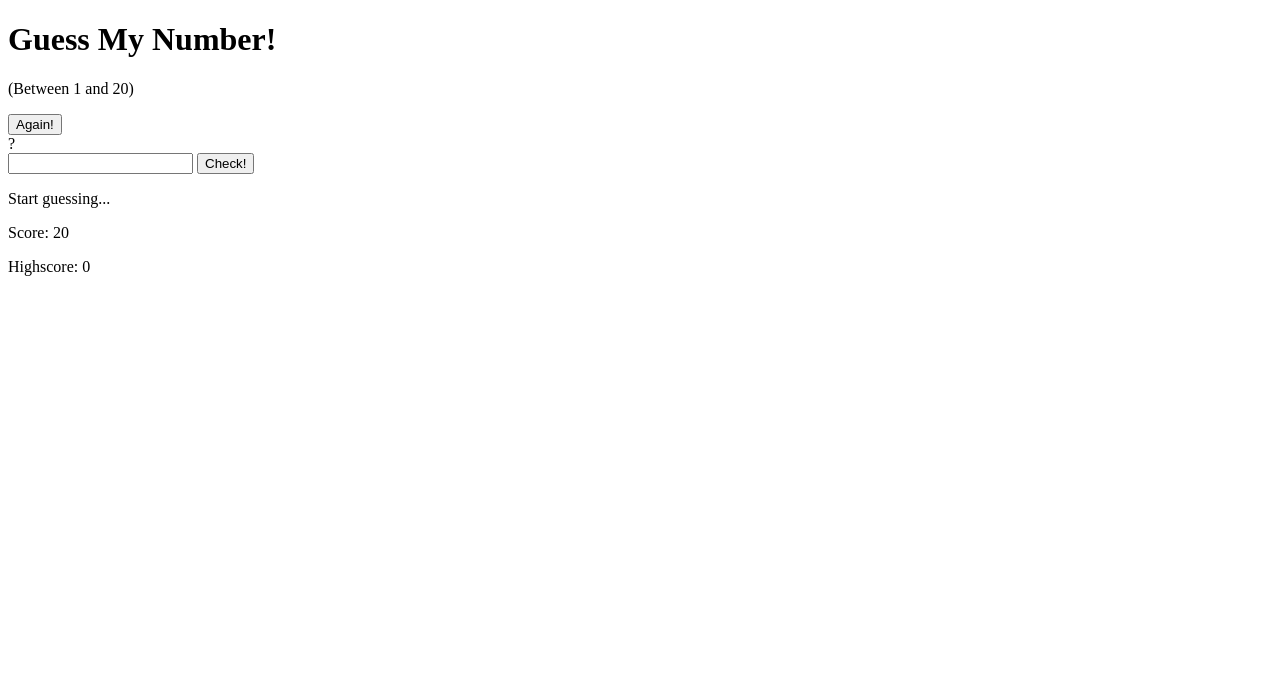
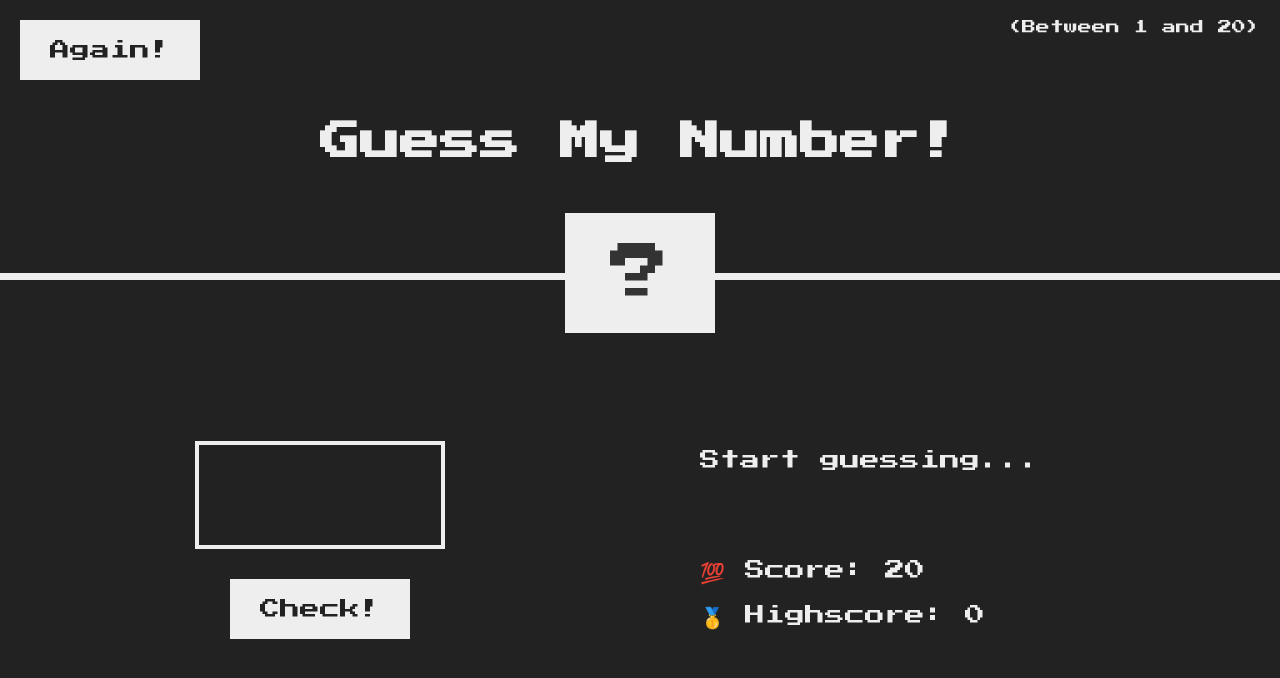
Before and after one commit to jawadalikhel/guess-my-number, a plain HTML site: page index.html in a window 1280 px wide. Drawn offline with Linux system fonts and the light colour scheme.

Commit message:
added css style

```diff
--- a/index.html
+++ b/index.html
@@ -1,13 +1,19 @@
 <!DOCTYPE html>
-<html>
-  <header></header>
+<html lang="en">
+  <head>
+    <meta charset="UTF-8" />
+    <meta name="viewport" content="width=device-width, initial-scale=1.0" />
+    <meta http-equiv="X-UA-Compatible" content="ie=edge" />
+    <link rel="stylesheet" href="style.css" />
+    <title>Guess My Number!</title>
+  </head>
   <body>
-    <head>
-      <h1 class="between">Guess My Number!</h1>
-      <p class="btn again">(Between 1 and 20)</p>
-      <button class="number">Again!</button>
-      <div>?</div>
-    </head>
+    <header>
+      <h1>Guess My Number!</h1>
+      <p class="between">(Between 1 and 20)</p>
+      <button class="btn again">Again!</button>
+      <div class="number">?</div>
+    </header>
     <main>
       <section class="left">
         <input type="number" class="guess" />
@@ -15,9 +21,9 @@
       </section>
       <section class="right">
         <p class="message">Start guessing...</p>
-        <p class="label-score">Score: <span class="score">20</span></p>
+        <p class="label-score">💯 Score: <span class="score">20</span></p>
         <p class="label-highscore">
-          Highscore: <span class="highscore">0</span>
+          🥇 Highscore: <span class="highscore">0</span>
         </p>
       </section>
     </main>
--- a/style.css
+++ b/style.css
@@ -0,0 +1,119 @@
+@import url('https://fonts.googleapis.com/css?family=Press+Start+2P&display=swap');
+
+* {
+  margin: 0;
+  padding: 0;
+  box-sizing: inherit;
+}
+
+html {
+  font-size: 62.5%;
+  box-sizing: border-box;
+}
+
+body {
+  font-family: 'Press Start 2P', sans-serif;
+  color: #eee;
+  background-color: #222;
+  /* background-color: #60b347; */
+}
+
+/* LAYOUT */
+header {
+  position: relative;
+  height: 35vh;
+  border-bottom: 7px solid #eee;
+}
+
+main {
+  height: 65vh;
+  color: #eee;
+  display: flex;
+  align-items: center;
+  justify-content: space-around;
+}
+
+.left {
+  width: 52rem;
+  display: flex;
+  flex-direction: column;
+  align-items: center;
+}
+
+.right {
+  width: 52rem;
+  font-size: 2rem;
+}
+
+/* ELEMENTS STYLE */
+h1 {
+  font-size: 4rem;
+  text-align: center;
+  position: absolute;
+  width: 100%;
+  top: 52%;
+  left: 50%;
+  transform: translate(-50%, -50%);
+}
+
+.number {
+  background: #eee;
+  color: #333;
+  font-size: 6rem;
+  width: 15rem;
+  padding: 3rem 0rem;
+  text-align: center;
+  position: absolute;
+  bottom: 0;
+  left: 50%;
+  transform: translate(-50%, 50%);
+}
+
+.between {
+  font-size: 1.4rem;
+  position: absolute;
+  top: 2rem;
+  right: 2rem;
+}
+
+.again {
+  position: absolute;
+  top: 2rem;
+  left: 2rem;
+}
+
+.guess {
+  background: none;
+  border: 4px solid #eee;
+  font-family: inherit;
+  color: inherit;
+  font-size: 5rem;
+  padding: 2.5rem;
+  width: 25rem;
+  text-align: center;
+  display: block;
+  margin-bottom: 3rem;
+}
+
+.btn {
+  border: none;
+  background-color: #eee;
+  color: #222;
+  font-size: 2rem;
+  font-family: inherit;
+  padding: 2rem 3rem;
+  cursor: pointer;
+}
+
+.btn:hover {
+  background-color: #ccc;
+}
+
+.message {
+  margin-bottom: 8rem;
+  height: 3rem;
+}
+
+.label-score {
+  margin-bottom: 2rem;
+}
```
